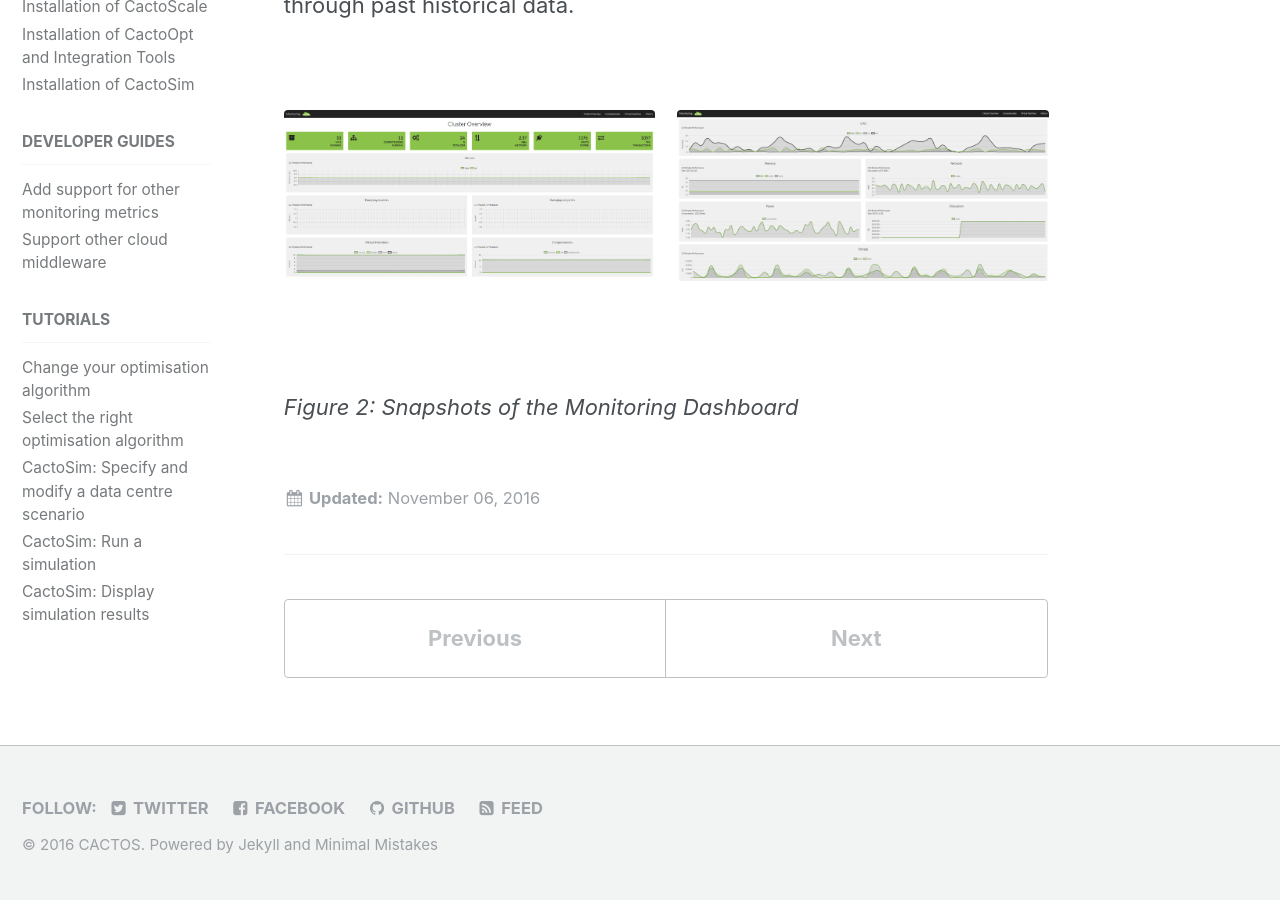
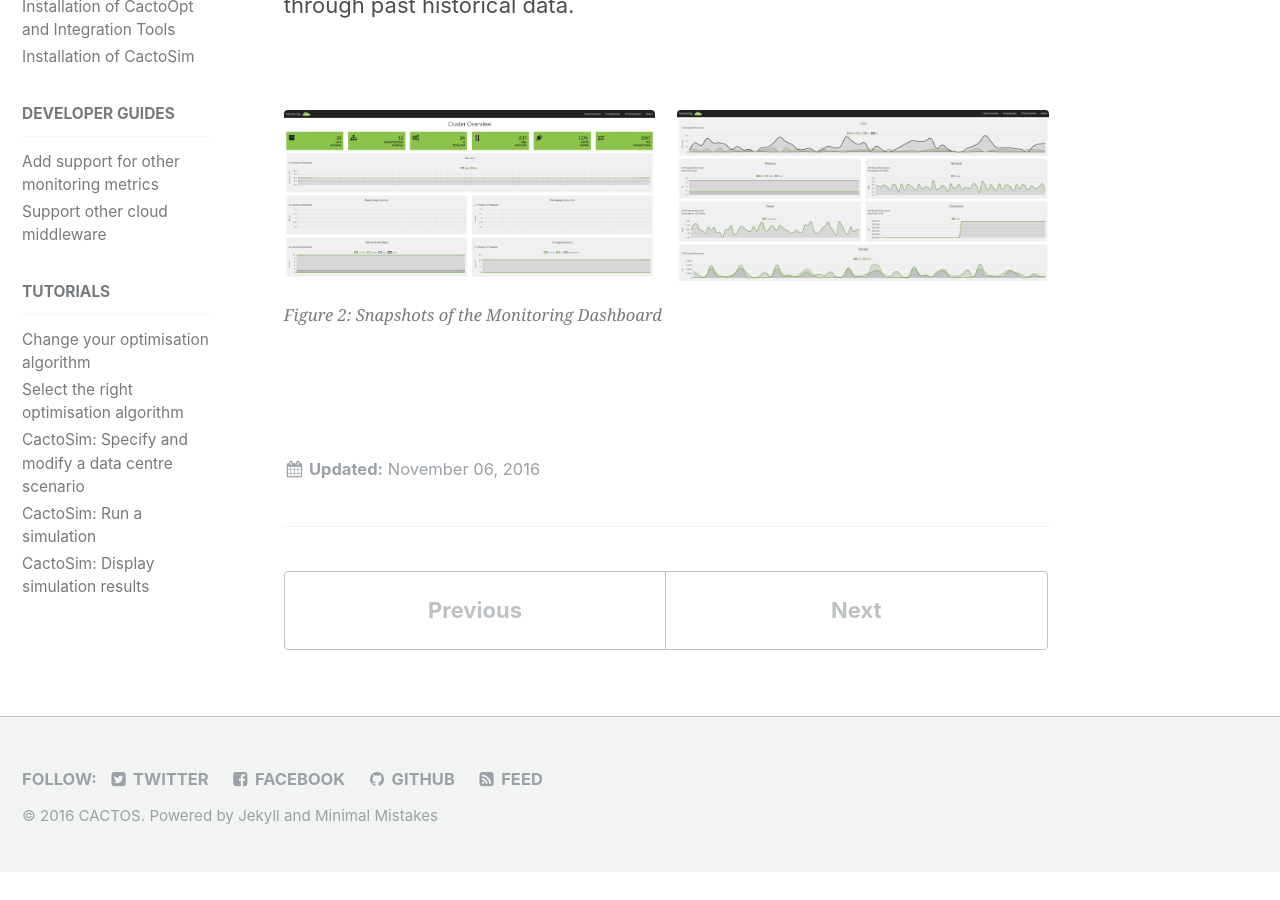
Before and after one commit to cactos/cactos.github.io, a Jekyll site: the page built from _docs/02_monitoring-only.md, in a window 1280 px wide and 900 px high, scrolled down 1308 px. Built offline with Jekyll 4.4.1, drawn with Linux system fonts in a browser that asks for light colours; after the commit the page ends 2180 px from its top, so only the background shows below that.

Commit message:
Change title. Try to fix image format

```diff
--- a/_docs/02_monitoring-only.md
+++ b/_docs/02_monitoring-only.md
@@ -29,6 +29,5 @@ simple filtering operations being feasible in-situ, and only more advanced data
 Additionally, a monitoring dashboard (cf. Figure 2) has been developed for the user to get meaningful graphs during real time, but also navigate through past historical data.
 
 <figure>
-{% include gallery %}
+{% include gallery caption="*Figure 2: Snapshots of the Monitoring Dashboard*" %}
 </figure>
-*Figure 2: Snapshots of the Monitoring Dashboard*
```
